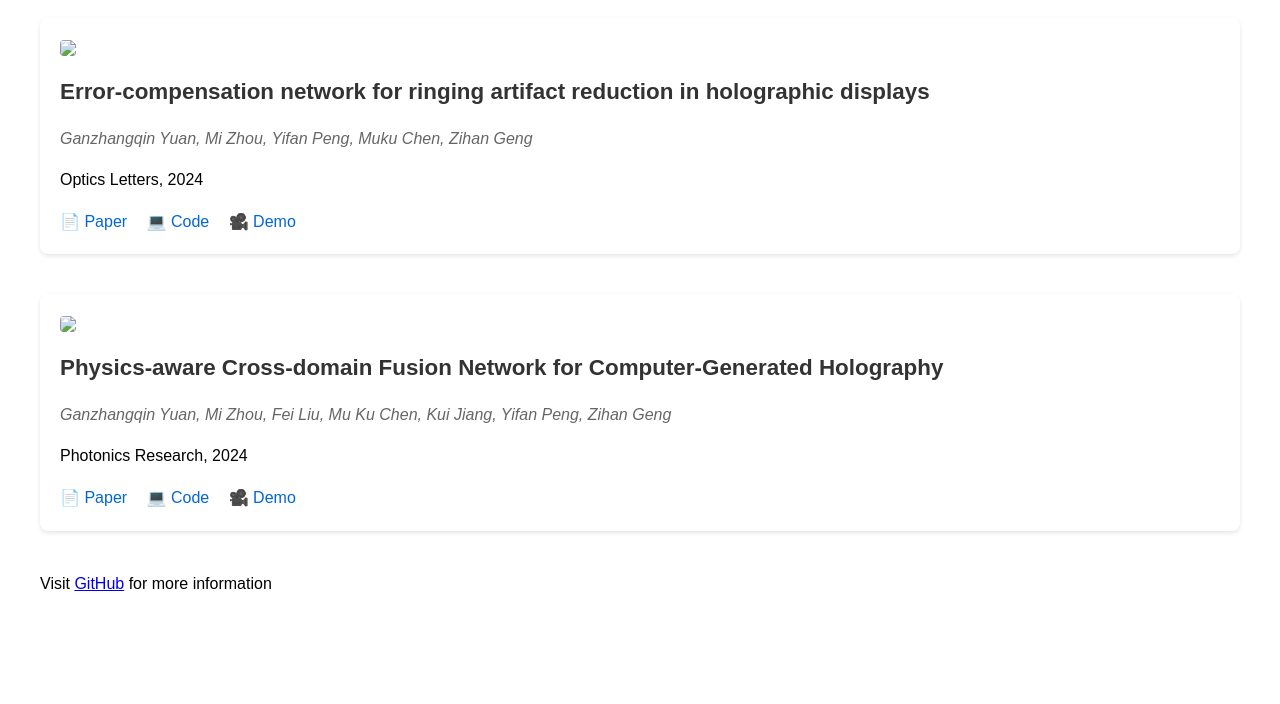
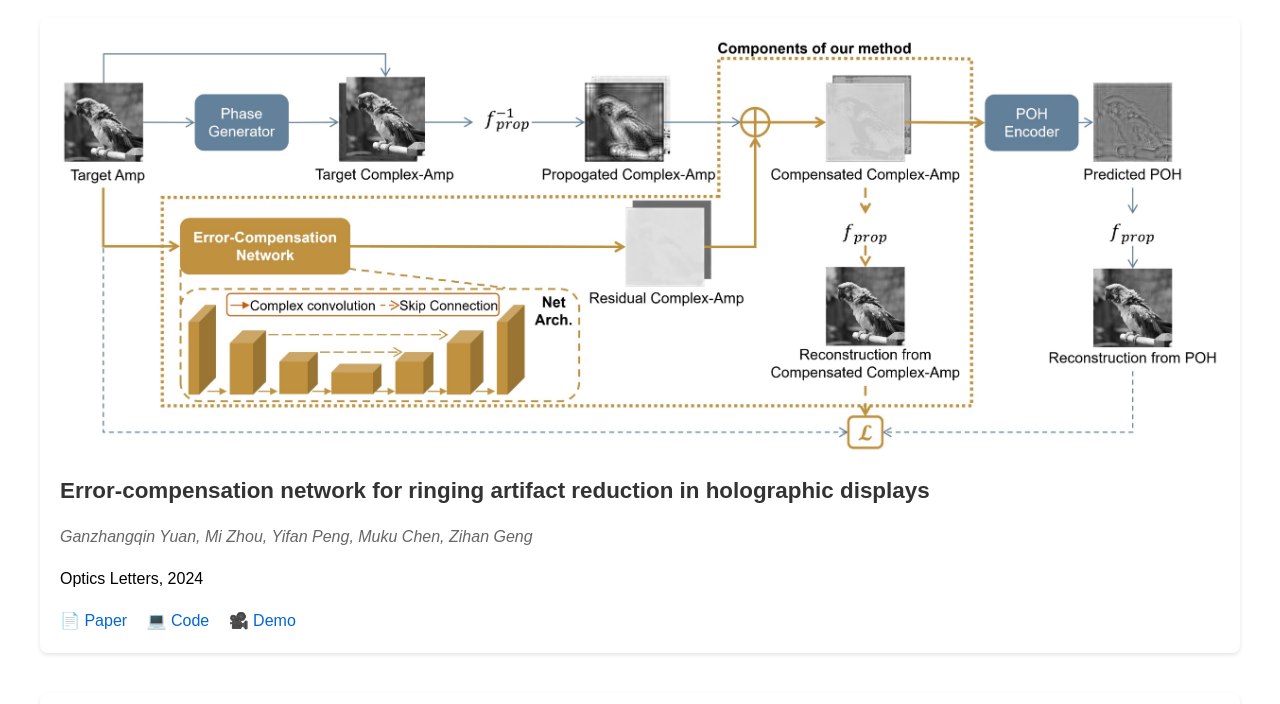
Before and after one commit to YRWFWHU/YRWFWHU.github.io, a plain HTML site: page index.html in a window 1280 px wide. Shown: the part 96-800 px from the top of the page. Drawn offline with Linux system fonts and the light colour scheme.

Commit message:
Update index.html

```diff
--- a/index.html
+++ b/index.html
@@ -50,7 +50,7 @@
     <h1>Publication</h1>
 
     <div class="publication">
-        <img src="path/to/paper1-image.jpg">
+        <img src="./paper1.jpg">
         <h2 class="title">Error-compensation network for ringing artifact reduction in holographic displays</h2>
         <p class="authors">Ganzhangqin Yuan, Mi Zhou, Yifan Peng, Muku Chen, Zihan Geng</p>
         <p>Optics Letters, 2024</p>
@@ -62,7 +62,7 @@
     </div>
 
     <div class="publication">
-        <img src="path/to/paper2-image.jpg">
+        <img src="./paper2.jpg">
         <h2 class="title">Physics-aware Cross-domain Fusion Network for Computer-Generated Holography</h2>
         <p class="authors">Ganzhangqin Yuan, Mi Zhou, Fei Liu, Mu Ku Chen, Kui Jiang, Yifan Peng, Zihan Geng</p>
         <p>Photonics Research, 2024</p>
```
